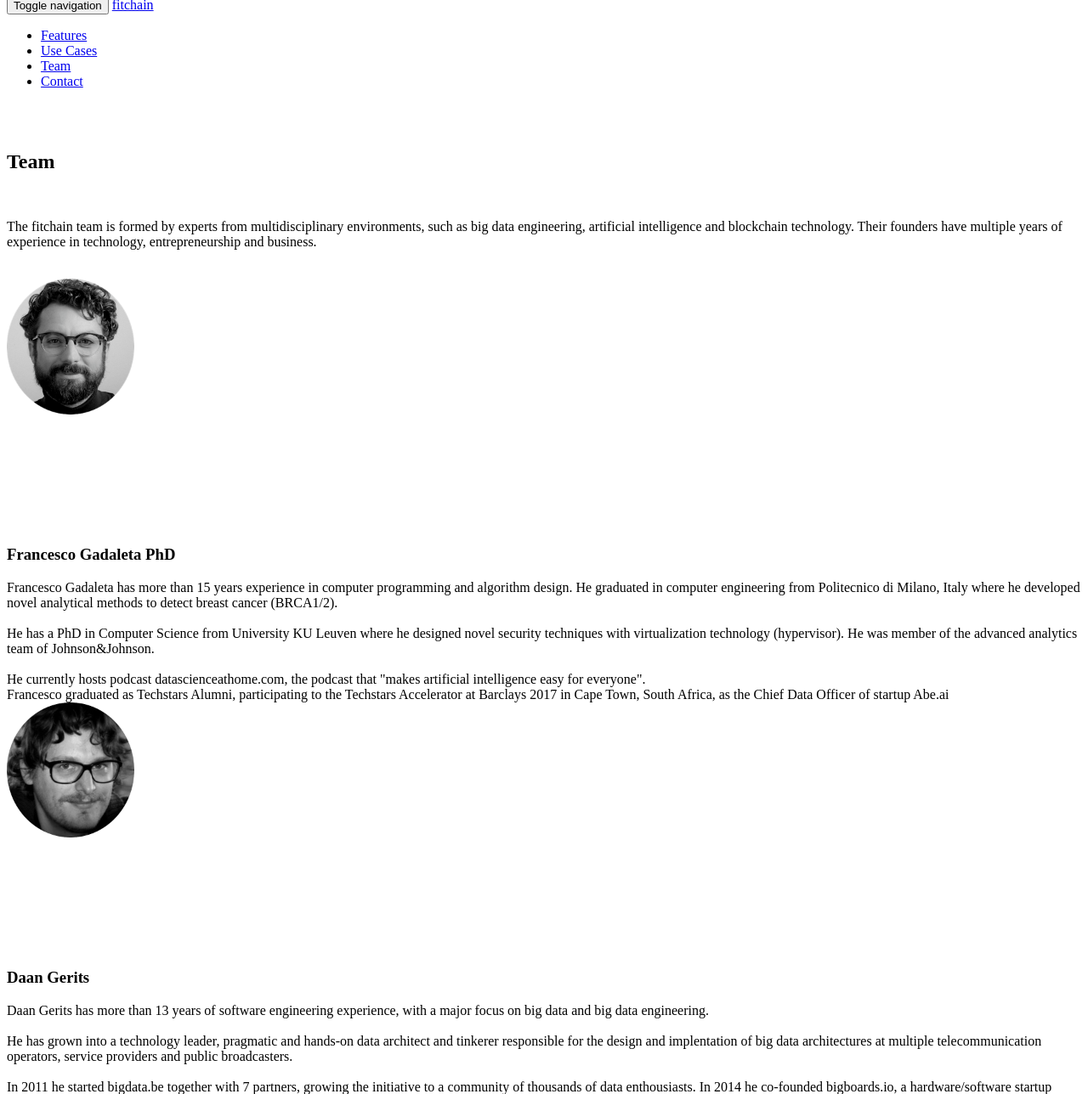
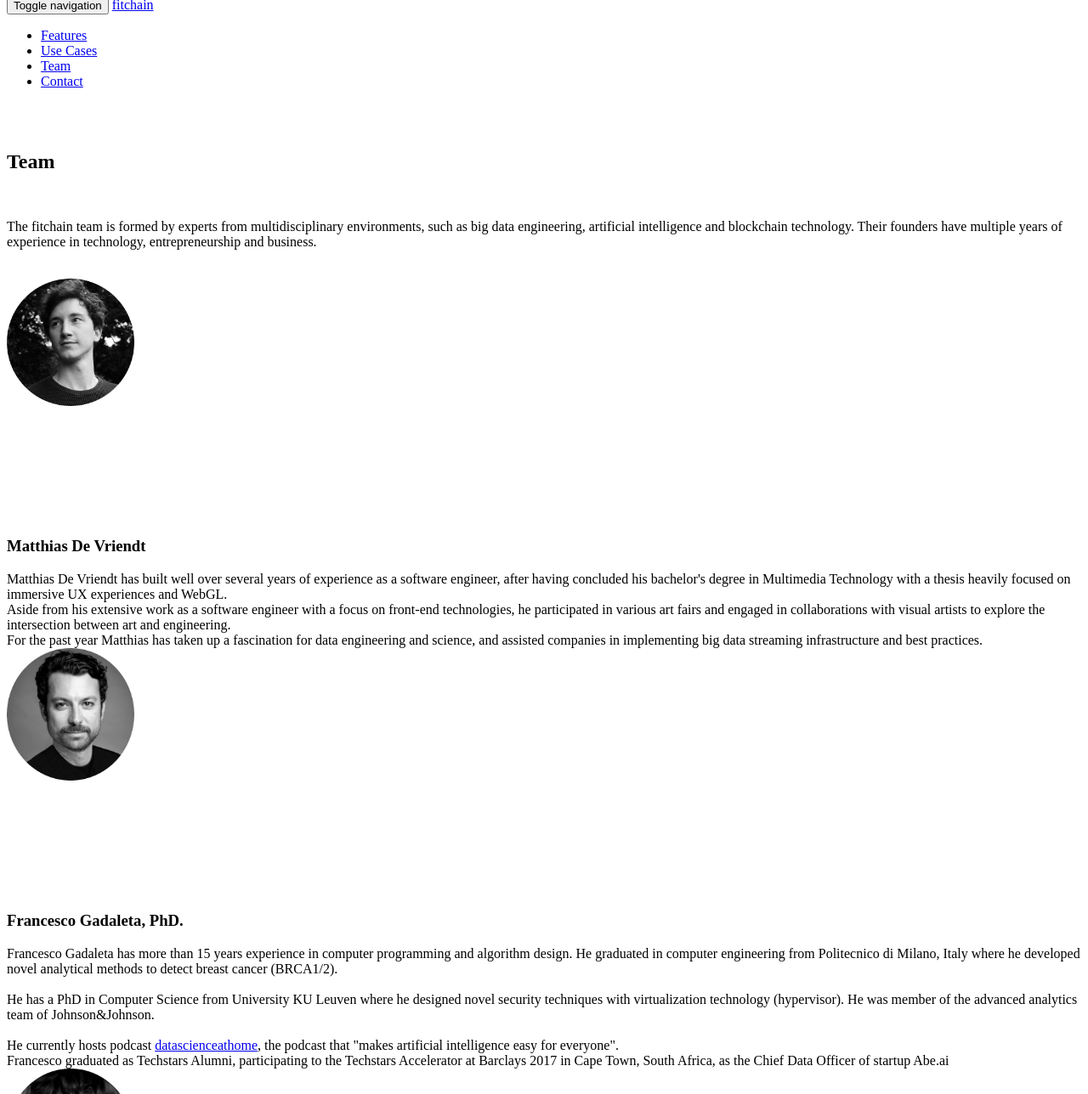
Before and after one commit to amethix/fitchain.github.io, a Jekyll site: the page built from team.html, in a window 1280 px wide and 1400 px high, cut to the strip 112-1400 px from the top of the window. Shown: the whole strip at 85% size. Built offline with Jekyll 4.4.1, drawn with Linux system fonts in a browser that asks for light colours.

Commit message:
technical primer and matthias

```diff
--- a/_includes/page_content.html
+++ b/_includes/page_content.html
@@ -126,7 +126,9 @@
 				for new and powerful machine learning models to be trained.
 	  	</p>
 		<br /><br />
-		<button type="submit" class="btn btn-success btn-lg" disabled>ABOUT OUR TECHNOLOGY <br />(Technical primer coming soon)</button>
+		<form action="/doc/fitchain_technical_primer.pdf">
+		<button type="submit" class="btn btn-success btn-lg">ABOUT OUR TECHNOLOGY <br />(Technical primer)</button>
+	</form>
 
 		</div>
 		</div>
--- a/_includes/team.html
+++ b/_includes/team.html
@@ -16,10 +16,26 @@
 
   <div class="row">
     <div class="col-lg-12">
-      <div class="col-lg-6 col-sm-6">
+      <div class="col-lg-4 col-sm-4">
+  	  <div class="illustration">
+    <img src="/img/matthias_round.png" width="150px"></div>
+        <h3 class="section-heading" style="margin-top: 150px;">Matthias De Vriendt</h3>
+        <div class="lead">
+          Matthias De Vriendt has built well over several years of experience as a software engineer,
+          after having concluded his bachelor's degree in Multimedia Technology with a thesis heavily focused
+          on immersive UX experiences and WebGL.<br />
+          Aside from his extensive work as a software engineer with a focus on front-end technologies, he participated
+          in various art fairs and engaged in collaborations with visual artists to explore the intersection between art
+          and engineering.<br />
+          For the past year Matthias has taken up a fascination for data engineering and science, and assisted companies
+          in implementing big data streaming infrastructure and best practices.
+	       </div>
+      </div>
+
+      <div class="col-lg-4 col-sm-4">
   	  <div class="illustration">
     <img src="/img/frag_round.png" width="150px"></div>
-        <h3 class="section-heading" style="margin-top: 150px;">Francesco Gadaleta PhD</h3>
+        <h3 class="section-heading" style="margin-top: 150px;">Francesco Gadaleta, PhD.</h3>
         <div class="lead">
           Francesco Gadaleta has more than 15 years experience in computer programming and algorithm
           design. He graduated in computer engineering from Politecnico di Milano, Italy where he developed
@@ -27,14 +43,14 @@
           He has a PhD in Computer Science from University KU Leuven where he designed novel security
           techniques with virtualization technology (hypervisor).
           He was member of the advanced analytics team of Johnson&amp;Johnson. <br /><br />
-          He currently hosts podcast datascienceathome.com, the podcast that "makes artificial intelligence
-          easy for everyone". <br />
+          He currently hosts podcast <a href="http://www.datascienceathome.com">datascienceathome</a>,
+          the podcast that "makes artificial intelligence easy for everyone". <br />
           Francesco graduated as Techstars Alumni, participating to the Techstars Accelerator at Barclays 2017
           in Cape Town, South Africa, as the Chief Data Officer of startup Abe.ai
-	</div>
+	       </div>
       </div>
 
-      <div class="col-lg-6 col-sm-6">
+      <div class="col-lg-4 col-sm-4">
 	<div class="illustration"> <img src="/img/daan_round.png" width="150px"></div>
         <h3 class="section-heading" style="margin-top: 150px;">Daan Gerits</h3>
         <div class="lead">Daan Gerits has more than 13 years of software engineering experience, with a major
```
Also changed, not shown: img/frag_round.png, img/matthias_round.png (added), 6 other files.
